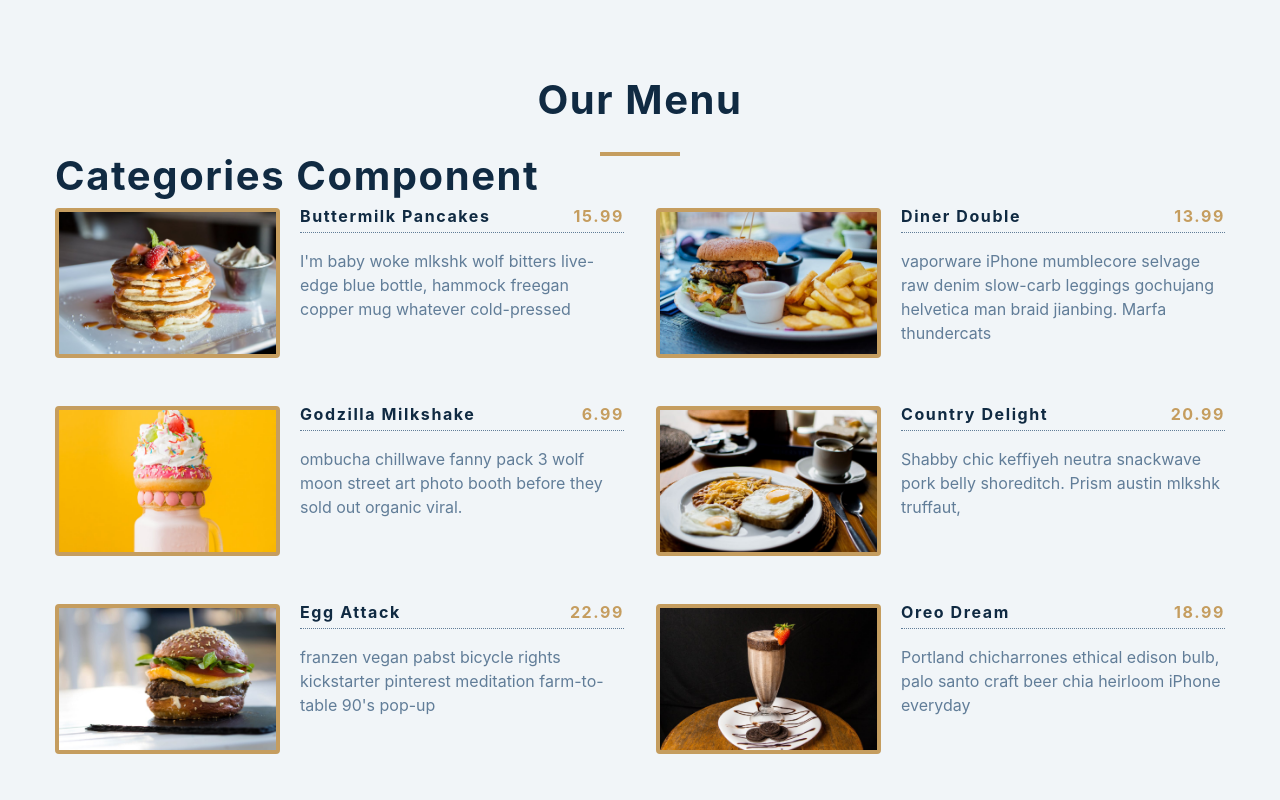
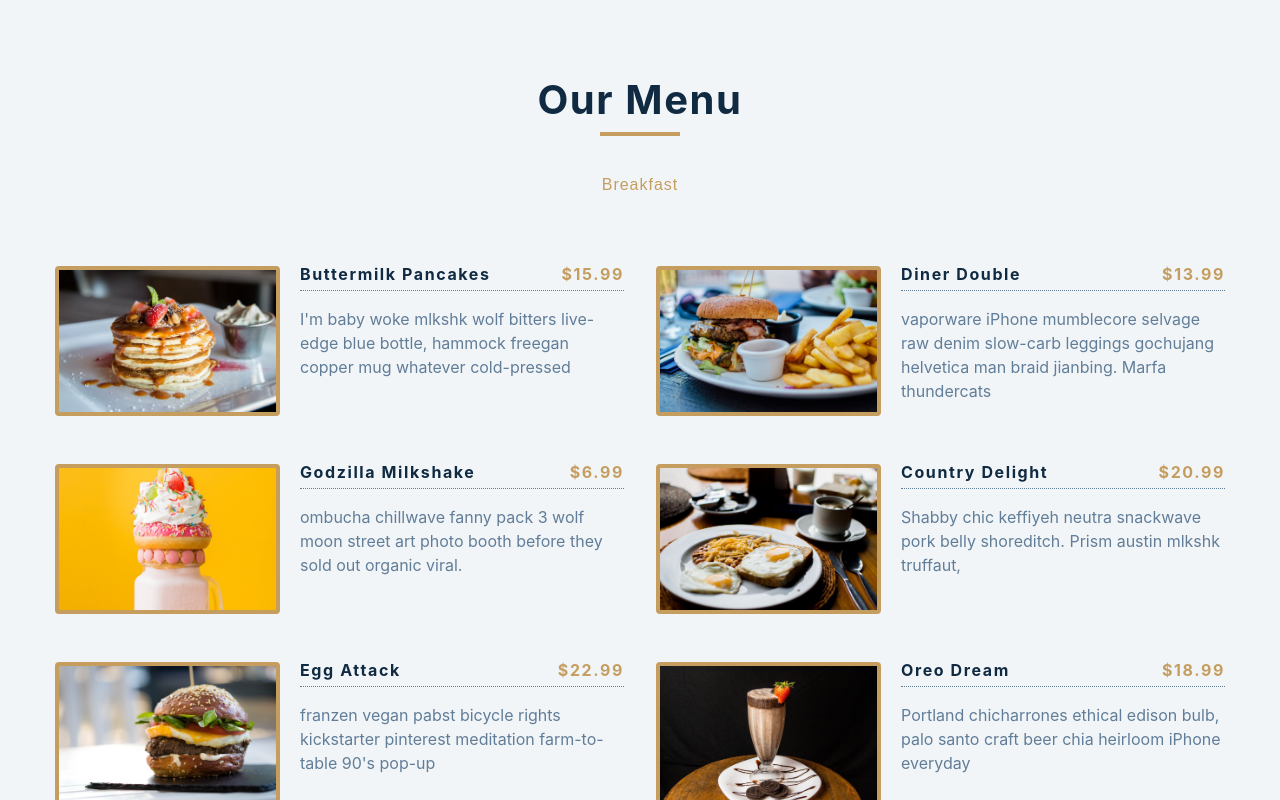
Before and after one commit to aishtiaq7/05-menu, a React (Create React App) app: page / in a window 1280 px wide. Shown: the top 800 px of the page. Built offline with nearby package versions, Linux system fonts and the light colour scheme.

Commit message:
single filter button re renders menu items

```diff
--- a/src/App.js
+++ b/src/App.js
@@ -7,15 +7,25 @@ function App() {
   const [menu, setMenu] = useState(items);
   const [catagories, setCatagories] = useState([]);
 
+  const filterCategory = (category) =>{
+    console.log('clicked on filterCategory with ' + category);
+    const newMenu = items.filter( item =>{
+      return item.category === category
+    })
+    setMenu(newMenu);
+  }
+
+  // console.log( filterCategory('breakfast') );
+
   return (
     <main>
       <section className="menu section">
         <div className="title">
           <h2>Our Menu</h2>
+        <div className="underline"></div>
         </div>
-        <div className="underline"></div>
-        <Categories/>
-        <Menu key={new Date().getTime()} menuItems={items} />
+        <Categories filterCategory={filterCategory}/>
+        <Menu key={new Date().getTime().toString()} menuItems={menu} />
       </section>
     </main>
   );
--- a/src/Categories.js
+++ b/src/Categories.js
@@ -1,7 +1,20 @@
-import React from 'react';
+import React from "react";
 
-const Categories = () => {
-  return <h2>categories component</h2>;
+const Categories = ({ filterCategory }) => {
+  // console.log(filterCategory('breakfast'));
+
+  return (
+    <div className="btn-container">
+      <button
+        className="filter-btn"
+        onClick={() => {
+          filterCategory("breakfast");
+        }}
+      >
+        Breakfast
+      </button>
+    </div>
+  );
 };
 
 export default Categories;
--- a/src/Menu.js
+++ b/src/Menu.js
@@ -5,12 +5,12 @@ const Menu = ({menuItems}) => {
   return <div className='section-center'>
     {menuItems.map(item =>{
       const {id,title,category,price,img, desc} = item
-      return(<article className='menu-item'>
-        <img className='photo' alt={title} key={id} src={img}></img>
+      return(<article key={id} className='menu-item'>
+        <img className='photo' alt={title}  src={img}></img>
         <div className='item-info'>
           <header>
             <h4>{title}</h4>
-            <h4 className='price'>{price}</h4>
+            <h4 className='price'>${price}</h4>
           </header>
           <p className='item-text'>{desc}</p>
         </div>
```
